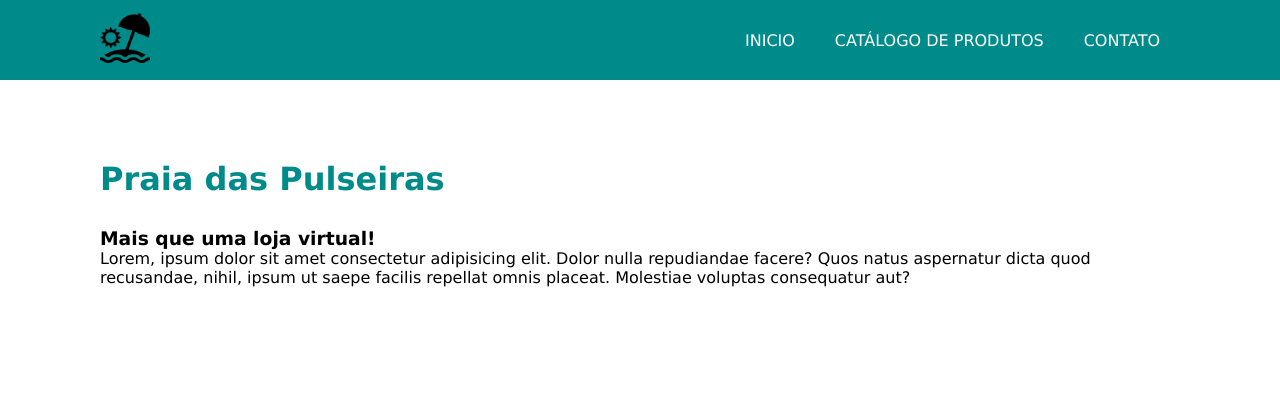
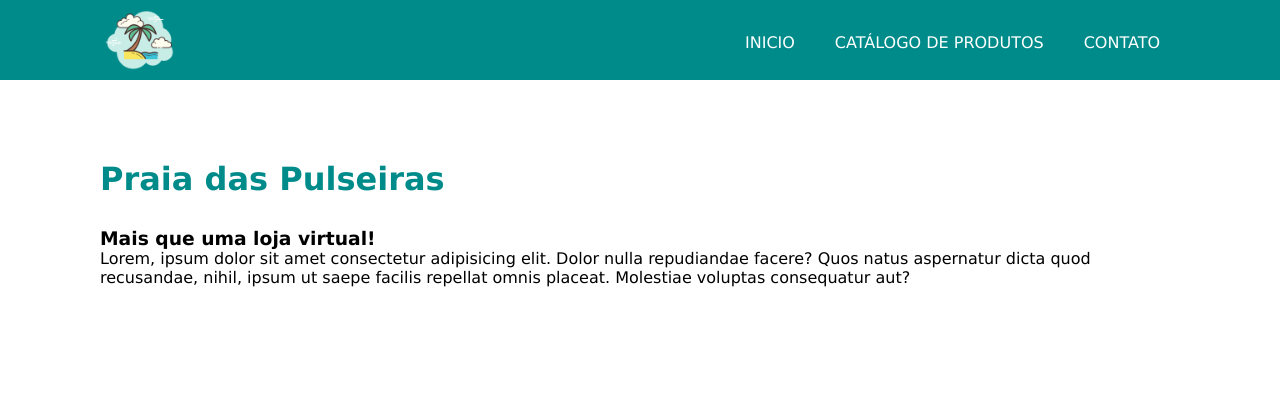
Before and after one commit to matthew13dev/Praia-das-Pulseiras---TCC, a PHP site: page / in a window 1280 px wide. Shown: the top 420 px of the page. Run offline with PHP 8.4, Linux system fonts and the light colour scheme.

Commit message:
add: favicon e logo marca

```diff
--- a/src/index.php
+++ b/src/index.php
@@ -8,12 +8,15 @@
     <title>Praia das Pulseiras</title>
 
     <link rel="stylesheet" href="style.css">
+    <link rel="icon" type="image/x-icon" href="favicon.ico">
+
+
 
 </head>
 
 <header>
     <div class="container">
-        <a href=""><img src="images/logo.png" alt="Logo Marca" width="50px" height="50px"></a>
+        <a href=""><img src="images/icons8-praia-96.png" alt="Logo Marca" width="80px" height="80px"></a>
         <menu>
             <ul>
                 <li><a href="">Inicio</a></li>
```
Also changed, not shown: src/favicon.ico, src/images/icons8-praia-96.png (added), src/images/logo.png (deleted).
